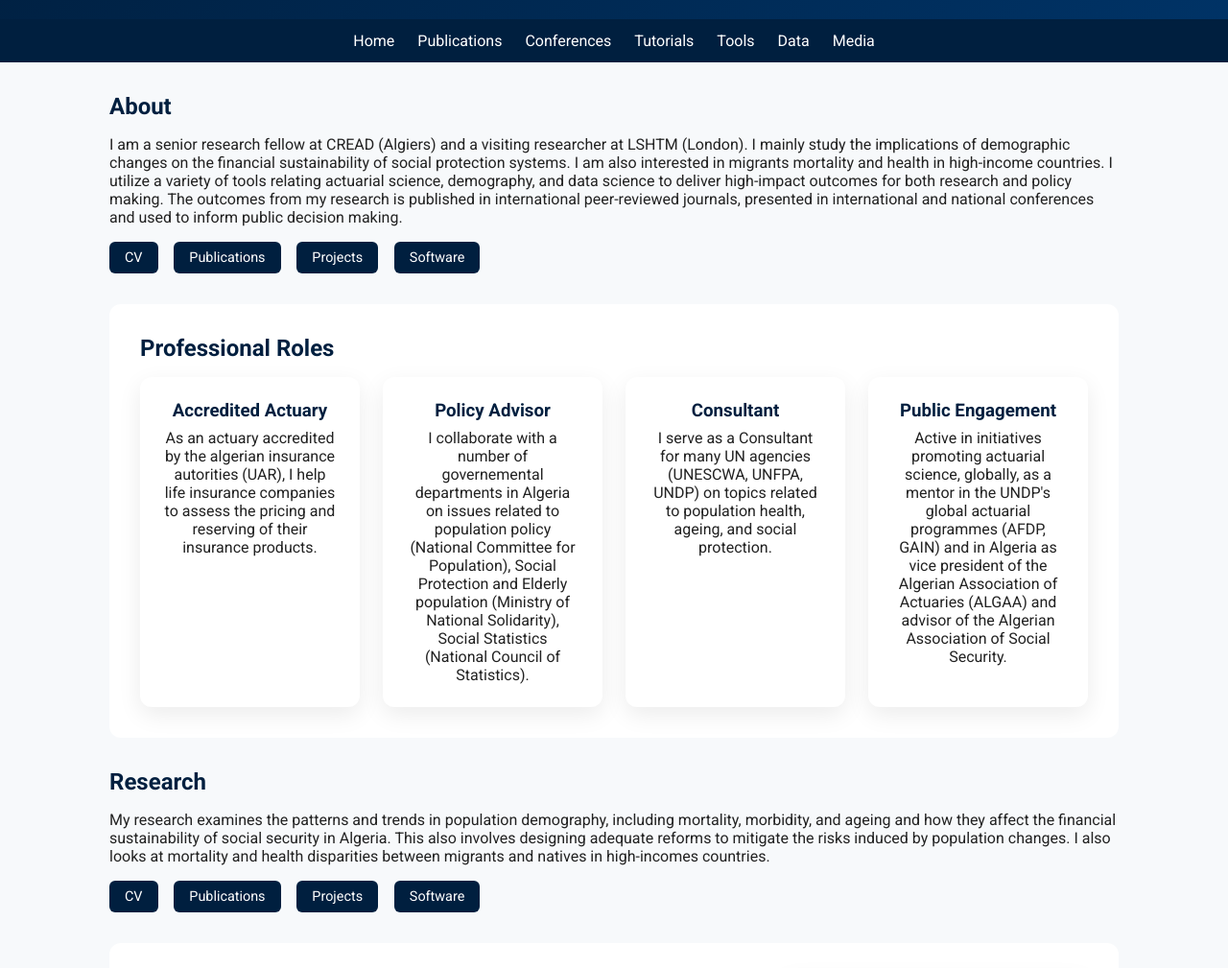
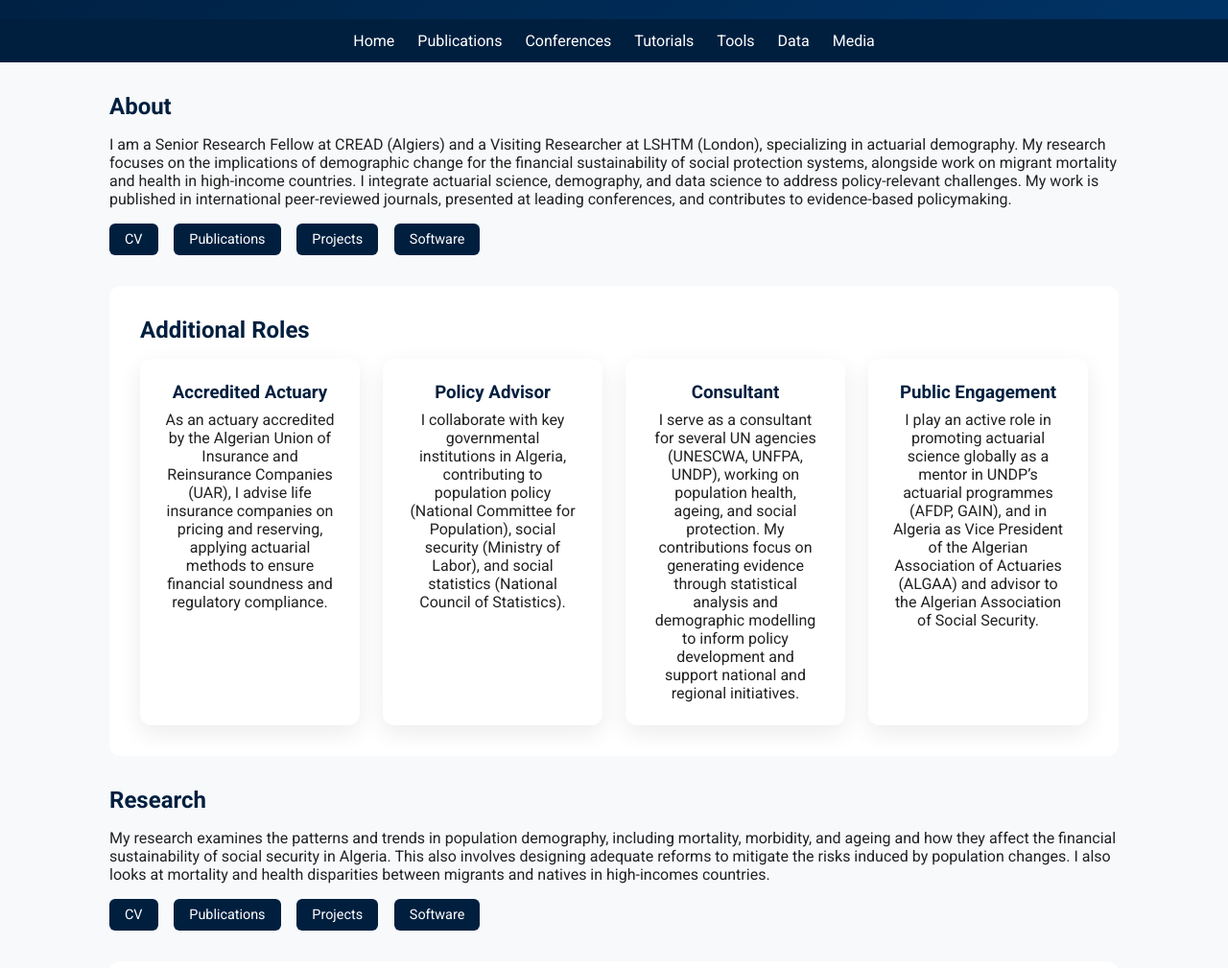
Before and after one commit to Farid-FLICI/farid-flici.github.io, a Jekyll site: the page index2.html, which Jekyll copies as it is, in a window 1280 px wide and 1400 px high, cut to the strip 163-1174 px from the top of the window. Shown: the whole strip at 96% size. Built offline with Jekyll 4.4.1, drawn with Linux system fonts in a browser that asks for light colours.

Commit message:
Update index2.html

```diff
--- a/index2.html
+++ b/index2.html
@@ -155,10 +155,10 @@ function copyEmail(e) {
 <section>
   <h2>About</h2>
   <p>
-    I am a senior research fellow at CREAD (Algiers) and a visiting researcher at LSHTM (London). I mainly study the implications of demographic changes on the financial sustainability of social
-    protection systems. I am also interested in migrants mortality and health in high-income countries. I utilize a variety of tools relating actuarial science, demography, and data science to deliver
-    high-impact outcomes for both research and policy making. The outcomes from my research is published in international peer-reviewed journals, presented in international and national conferences
-    and used to inform public decision making.
+  I am a Senior Research Fellow at CREAD (Algiers) and a Visiting Researcher at LSHTM (London), specializing in actuarial demography. My research focuses on the implications
+    of demographic change for the financial sustainability of social protection systems, alongside work on migrant mortality and health in high-income countries. I integrate
+    actuarial science, demography, and data science to address policy-relevant challenges. My work is published in international peer-reviewed journals, presented at leading
+    conferences, and contributes to evidence-based policymaking.
   </p>
 
   <a href="#" class="btn">CV</a>
@@ -168,31 +168,29 @@ function copyEmail(e) {
 </section>
 
   <section class="alt-bg">
-  <h2>Professional Roles</h2>
+  <h2>Additional Roles</h2>
 
   <div class="roles">
 
     <div class="role-card">
       <h3>Accredited Actuary</h3>
-      <p>As an actuary accredited by the algerian insurance autorities (UAR), I help life insurance companies to assess the pricing and reserving of their insurance products.</p>
-    </div>
+<p>As an actuary accredited by the Algerian Union of Insurance and Reinsurance Companies (UAR), I advise life insurance companies on pricing and reserving,
+  applying actuarial methods to ensure financial soundness and regulatory compliance.</p>    </div>
 
     <div class="role-card">
       <h3>Policy Advisor</h3>
-      <p>I collaborate with a number of governemental departments in Algeria on issues related to population policy (National Committee for Population), Social Protection and Elderly population
-        (Ministry of National Solidarity), Social Statistics (National Council of Statistics).</p>
-    </div>
+    <p>I collaborate with key governmental institutions in Algeria, contributing to population policy (National Committee for Population),
+      social security (Ministry of Labor), and social statistics (National Council of Statistics).</p>    </div>
 
     <div class="role-card">
       <h3>Consultant</h3>
-      <p>I serve as a Consultant for many UN agencies (UNESCWA, UNFPA, UNDP) on topics related to population health, ageing, and social protection.</p>
-    </div>
+<p>I serve as a consultant for several UN agencies (UNESCWA, UNFPA, UNDP), working on population health, ageing, and social protection. My contributions
+  focus on generating evidence through statistical analysis and demographic modelling to inform policy development and support national and regional initiatives.</p>    </div>
 
     <div class="role-card">
       <h3>Public Engagement</h3>
-      <p>Active in initiatives promoting actuarial science, globally, as a mentor in the UNDP's global actuarial programmes (AFDP, GAIN)
-        and in Algeria as vice president of the Algerian Association of Actuaries (ALGAA) and advisor of the Algerian Association of Social Security.</p>
-    </div>
+<p>I play an active role in promoting actuarial science globally as a mentor in UNDP’s actuarial programmes (AFDP, GAIN), and in Algeria as Vice President of the Algerian
+  Association of Actuaries (ALGAA) and advisor to the Algerian Association of Social Security.</p>    </div>
 
   </div>
 </section>
```
